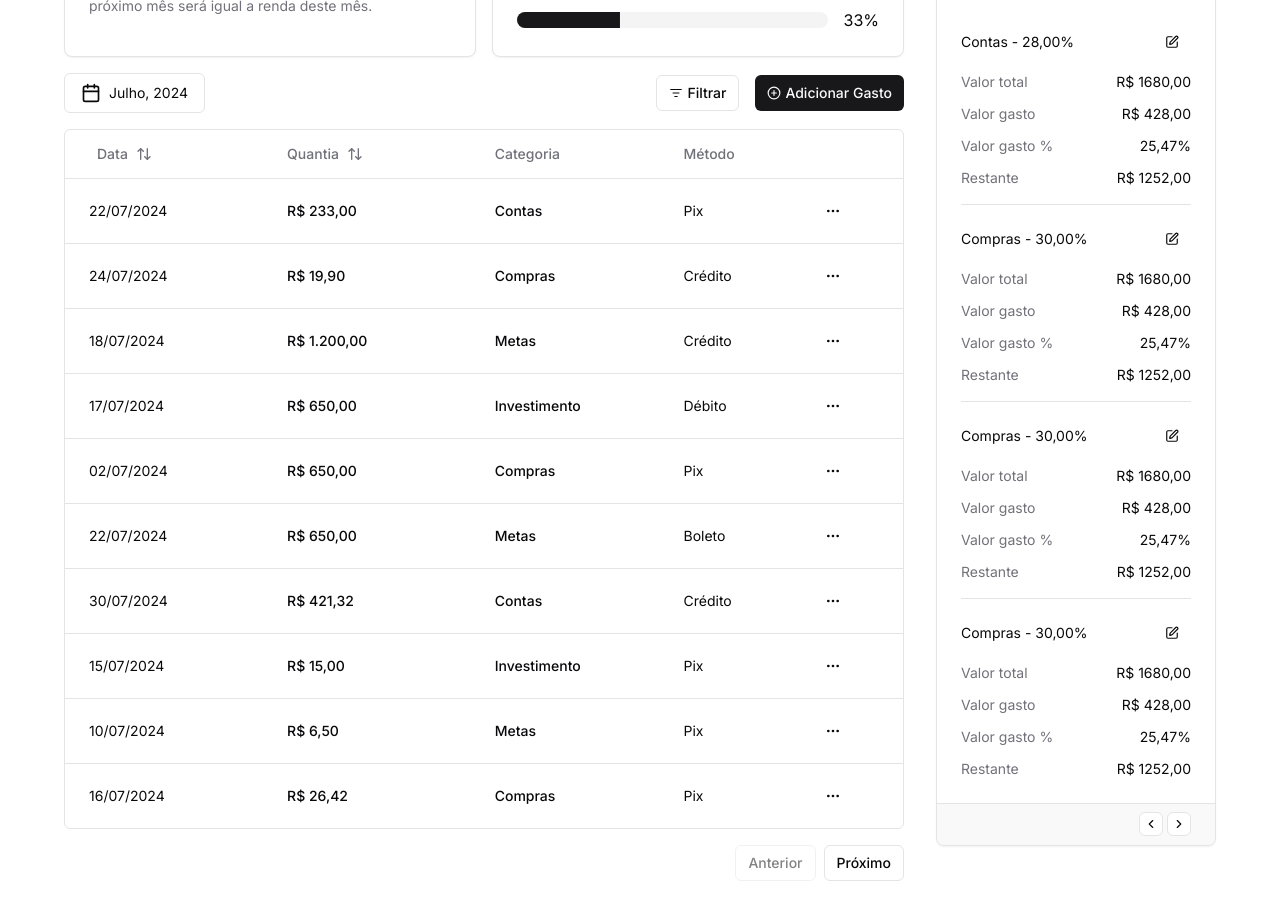
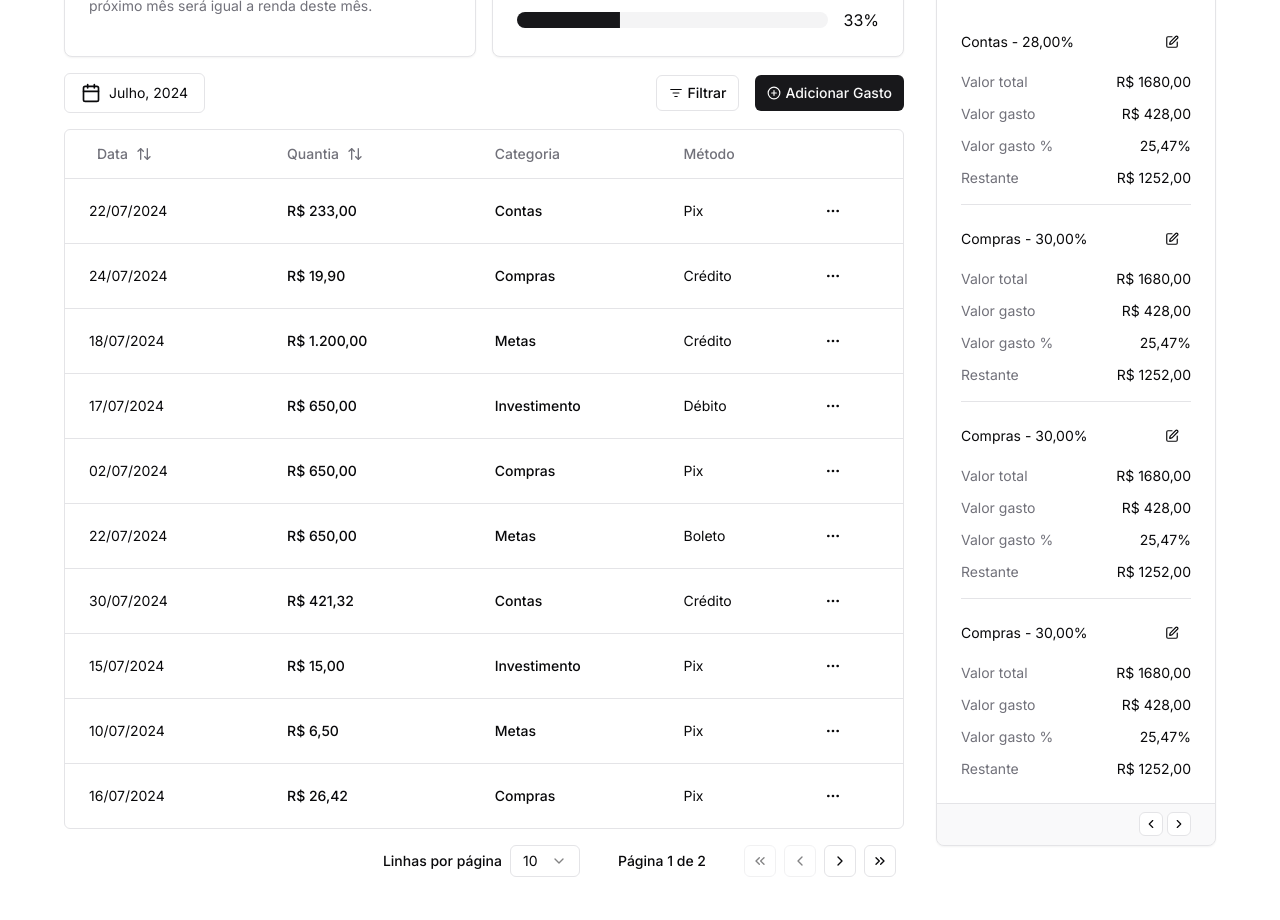
Before and after one commit to sblvitor/thrive, a Next.js app: page /controle in a window 1280 px wide. Shown: the part 220-1140 px from the top of the page. Built offline with nearby package versions, Linux system fonts and the light colour scheme.

Commit message:
feat: add pagination component to the data table

```diff
--- a/package.json
+++ b/package.json
@@ -12,6 +12,7 @@
     "@radix-ui/react-dropdown-menu": "^2.1.1",
     "@radix-ui/react-popover": "^1.1.1",
     "@radix-ui/react-progress": "^1.1.0",
+    "@radix-ui/react-select": "^2.1.1",
     "@radix-ui/react-separator": "^1.1.0",
     "@radix-ui/react-slot": "^1.1.0",
     "@tanstack/react-table": "^8.19.3",
--- /dev/null
+++ b/src/components/ui/data-table-pagination.tsx
@@ -0,0 +1,97 @@
+import {
+    ChevronLeftIcon,
+    ChevronRightIcon,
+    ChevronsLeft,
+    ChevronsRight,
+  } from "lucide-react"
+  import { Table } from "@tanstack/react-table"
+
+  import { Button } from "./button"
+  import {
+    Select,
+    SelectContent,
+    SelectItem,
+    SelectTrigger,
+    SelectValue,
+  } from "./select"
+
+  interface DataTablePaginationProps<TData> {
+    table: Table<TData>
+  }
+
+  export function DataTablePagination<TData>({
+    table,
+  }: DataTablePaginationProps<TData>) {
+    return (
+      <div className="flex items-center justify-end px-2">
+        {/* <div className="flex-1 text-sm text-muted-foreground">
+          {table.getFilteredSelectedRowModel().rows.length} of{" "}
+          {table.getFilteredRowModel().rows.length} row(s) selected.
+        </div> */}
+        <div className="flex items-center space-x-6 lg:space-x-8">
+          <div className="flex items-center space-x-2">
+            <p className="text-sm font-medium">Linhas por página</p>
+            <Select
+              value={`${table.getState().pagination.pageSize}`}
+              onValueChange={(value) => {
+                table.setPageSize(Number(value))
+              }}
+            >
+              <SelectTrigger className="h-8 w-[70px]">
+                <SelectValue placeholder={table.getState().pagination.pageSize} />
+              </SelectTrigger>
+              <SelectContent side="top">
+                {[10, 20, 30, 40, 50].map((pageSize) => (
+                  <SelectItem key={pageSize} value={`${pageSize}`}>
+                    {pageSize}
+                  </SelectItem>
+                ))}
+              </SelectContent>
+            </Select>
+          </div>
+          <div className="flex w-[100px] items-center justify-center text-sm font-medium">
+            Página {table.getState().pagination.pageIndex + 1} de{" "}
+            {table.getPageCount()}
+          </div>
+          <div className="flex items-center space-x-2">
+            <Button
+              variant="outline"
+              className="hidden h-8 w-8 p-0 lg:flex"
+              onClick={() => table.setPageIndex(0)}
+              disabled={!table.getCanPreviousPage()}
+            >
+              <span className="sr-only">Ir para primeira página</span>
+              <ChevronsLeft className="h-4 w-4" />
+            </Button>
+            <Button
+              variant="outline"
+              className="h-8 w-8 p-0"
+              onClick={() => table.previousPage()}
+              disabled={!table.getCanPreviousPage()}
+            >
+              <span className="sr-only">Ir para página anterior</span>
+              <ChevronLeftIcon className="h-4 w-4" />
+            </Button>
+            <Button
+              variant="outline"
+              className="h-8 w-8 p-0"
+              onClick={() => table.nextPage()}
+              disabled={!table.getCanNextPage()}
+            >
+              <span className="sr-only">Ir para próxima página</span>
+              <ChevronRightIcon className="h-4 w-4" />
+            </Button>
+            <Button
+              variant="outline"
+              className="hidden h-8 w-8 p-0 lg:flex"
+              onClick={() => table.setPageIndex(table.getPageCount() - 1)}
+              disabled={!table.getCanNextPage()}
+            >
+              <span className="sr-only">Ir para última página</span>
+              <ChevronsRight className="h-4 w-4" />
+            </Button>
+          </div>
+        </div>
+      </div>
+    )
+  }
--- a/src/components/ui/data-table.tsx
+++ b/src/components/ui/data-table.tsx
@@ -22,6 +22,7 @@ import {
   } from "@/components/ui/table"
 import { Button } from "./button"
 import { useState } from "react"
+import { DataTablePagination } from "./data-table-pagination"
 
 interface DataTableProps<TData, TValue> {
     columns: ColumnDef<TData, TValue>[]
@@ -52,7 +53,7 @@ export function DataTable<TData, TValue>({
     })
 
     return (
-        <div>
+        <div className=" space-y-4">
             <div className="rounded-md border">
                 <Table>
                     <TableHeader>
@@ -95,24 +96,7 @@ export function DataTable<TData, TValue>({
                     </TableBody>
                 </Table>
             </div>
-            <div className="flex items-center justify-end space-x-2 py-4">
-                <Button
-                    variant={'outline'}
-                    size={'sm'}
-                    onClick={() => table.previousPage()}
-                    disabled={!table.getCanPreviousPage()}
-                >
-                    Anterior
-                </Button>
-                <Button
-                    variant="outline"
-                    size="sm"
-                    onClick={() => table.nextPage()}
-                    disabled={!table.getCanNextPage()}
-                >
-                    Próximo
-                </Button>
-            </div>
+            <DataTablePagination table={table} />
         </div>
     )
 }
--- /dev/null
+++ b/src/components/ui/select.tsx
@@ -0,0 +1,160 @@
+"use client"
+
+import * as React from "react"
+import * as SelectPrimitive from "@radix-ui/react-select"
+import { Check, ChevronDown, ChevronUp } from "lucide-react"
+
+import { cn } from "@/lib/utils"
+
+const Select = SelectPrimitive.Root
+
+const SelectGroup = SelectPrimitive.Group
+
+const SelectValue = SelectPrimitive.Value
+
+const SelectTrigger = React.forwardRef<
+  React.ElementRef<typeof SelectPrimitive.Trigger>,
+  React.ComponentPropsWithoutRef<typeof SelectPrimitive.Trigger>
+>(({ className, children, ...props }, ref) => (
+  <SelectPrimitive.Trigger
+    ref={ref}
+    className={cn(
+      "flex h-10 w-full items-center justify-between rounded-md border border-input bg-background px-3 py-2 text-sm ring-offset-background placeholder:text-muted-foreground focus:outline-none focus:ring-2 focus:ring-ring focus:ring-offset-2 disabled:cursor-not-allowed disabled:opacity-50 [&>span]:line-clamp-1",
+      className
+    )}
+    {...props}
+  >
+    {children}
+    <SelectPrimitive.Icon asChild>
+      <ChevronDown className="h-4 w-4 opacity-50" />
+    </SelectPrimitive.Icon>
+  </SelectPrimitive.Trigger>
+))
+SelectTrigger.displayName = SelectPrimitive.Trigger.displayName
+
+const SelectScrollUpButton = React.forwardRef<
+  React.ElementRef<typeof SelectPrimitive.ScrollUpButton>,
+  React.ComponentPropsWithoutRef<typeof SelectPrimitive.ScrollUpButton>
+>(({ className, ...props }, ref) => (
+  <SelectPrimitive.ScrollUpButton
+    ref={ref}
+    className={cn(
+      "flex cursor-default items-center justify-center py-1",
+      className
+    )}
+    {...props}
+  >
+    <ChevronUp className="h-4 w-4" />
+  </SelectPrimitive.ScrollUpButton>
+))
+SelectScrollUpButton.displayName = SelectPrimitive.ScrollUpButton.displayName
+
+const SelectScrollDownButton = React.forwardRef<
+  React.ElementRef<typeof SelectPrimitive.ScrollDownButton>,
+  React.ComponentPropsWithoutRef<typeof SelectPrimitive.ScrollDownButton>
+>(({ className, ...props }, ref) => (
+  <SelectPrimitive.ScrollDownButton
+    ref={ref}
+    className={cn(
+      "flex cursor-default items-center justify-center py-1",
+      className
+    )}
+    {...props}
+  >
+    <ChevronDown className="h-4 w-4" />
+  </SelectPrimitive.ScrollDownButton>
+))
+SelectScrollDownButton.displayName =
+  SelectPrimitive.ScrollDownButton.displayName
+
+const SelectContent = React.forwardRef<
+  React.ElementRef<typeof SelectPrimitive.Content>,
+  React.ComponentPropsWithoutRef<typeof SelectPrimitive.Content>
+>(({ className, children, position = "popper", ...props }, ref) => (
+  <SelectPrimitive.Portal>
+    <SelectPrimitive.Content
+      ref={ref}
+      className={cn(
+        "relative z-50 max-h-96 min-w-[8rem] overflow-hidden rounded-md border bg-popover text-popover-foreground shadow-md data-[state=open]:animate-in data-[state=closed]:animate-out data-[state=closed]:fade-out-0 data-[state=open]:fade-in-0 data-[state=closed]:zoom-out-95 data-[state=open]:zoom-in-95 data-[side=bottom]:slide-in-from-top-2 data-[side=left]:slide-in-from-right-2 data-[side=right]:slide-in-from-left-2 data-[side=top]:slide-in-from-bottom-2",
+        position === "popper" &&
+          "data-[side=bottom]:translate-y-1 data-[side=left]:-translate-x-1 data-[side=right]:translate-x-1 data-[side=top]:-translate-y-1",
+        className
+      )}
+      position={position}
+      {...props}
+    >
+      <SelectScrollUpButton />
+      <SelectPrimitive.Viewport
+        className={cn(
+          "p-1",
+          position === "popper" &&
+            "h-[var(--radix-select-trigger-height)] w-full min-w-[var(--radix-select-trigger-width)]"
+        )}
+      >
+        {children}
+      </SelectPrimitive.Viewport>
+      <SelectScrollDownButton />
+    </SelectPrimitive.Content>
+  </SelectPrimitive.Portal>
+))
+SelectContent.displayName = SelectPrimitive.Content.displayName
+
+const SelectLabel = React.forwardRef<
+  React.ElementRef<typeof SelectPrimitive.Label>,
+  React.ComponentPropsWithoutRef<typeof SelectPrimitive.Label>
+>(({ className, ...props }, ref) => (
+  <SelectPrimitive.Label
+    ref={ref}
+    className={cn("py-1.5 pl-8 pr-2 text-sm font-semibold", className)}
+    {...props}
+  />
+))
+SelectLabel.displayName = SelectPrimitive.Label.displayName
+
+const SelectItem = React.forwardRef<
+  React.ElementRef<typeof SelectPrimitive.Item>,
+  React.ComponentPropsWithoutRef<typeof SelectPrimitive.Item>
+>(({ className, children, ...props }, ref) => (
+  <SelectPrimitive.Item
+    ref={ref}
+    className={cn(
+      "relative flex w-full cursor-default select-none items-center rounded-sm py-1.5 pl-8 pr-2 text-sm outline-none focus:bg-accent focus:text-accent-foreground data-[disabled]:pointer-events-none data-[disabled]:opacity-50",
+      className
+    )}
+    {...props}
+  >
+    <span className="absolute left-2 flex h-3.5 w-3.5 items-center justify-center">
+      <SelectPrimitive.ItemIndicator>
+        <Check className="h-4 w-4" />
+      </SelectPrimitive.ItemIndicator>
+    </span>
+
+    <SelectPrimitive.ItemText>{children}</SelectPrimitive.ItemText>
+  </SelectPrimitive.Item>
+))
+SelectItem.displayName = SelectPrimitive.Item.displayName
+
+const SelectSeparator = React.forwardRef<
+  React.ElementRef<typeof SelectPrimitive.Separator>,
+  React.ComponentPropsWithoutRef<typeof SelectPrimitive.Separator>
+>(({ className, ...props }, ref) => (
+  <SelectPrimitive.Separator
+    ref={ref}
+    className={cn("-mx-1 my-1 h-px bg-muted", className)}
+    {...props}
+  />
+))
+SelectSeparator.displayName = SelectPrimitive.Separator.displayName
+
+export {
+  Select,
+  SelectGroup,
+  SelectValue,
+  SelectTrigger,
+  SelectContent,
+  SelectLabel,
+  SelectItem,
+  SelectSeparator,
+  SelectScrollUpButton,
+  SelectScrollDownButton,
+}
```
Also changed, not shown: 1 other file (tests, documents, lock files or other folders).
